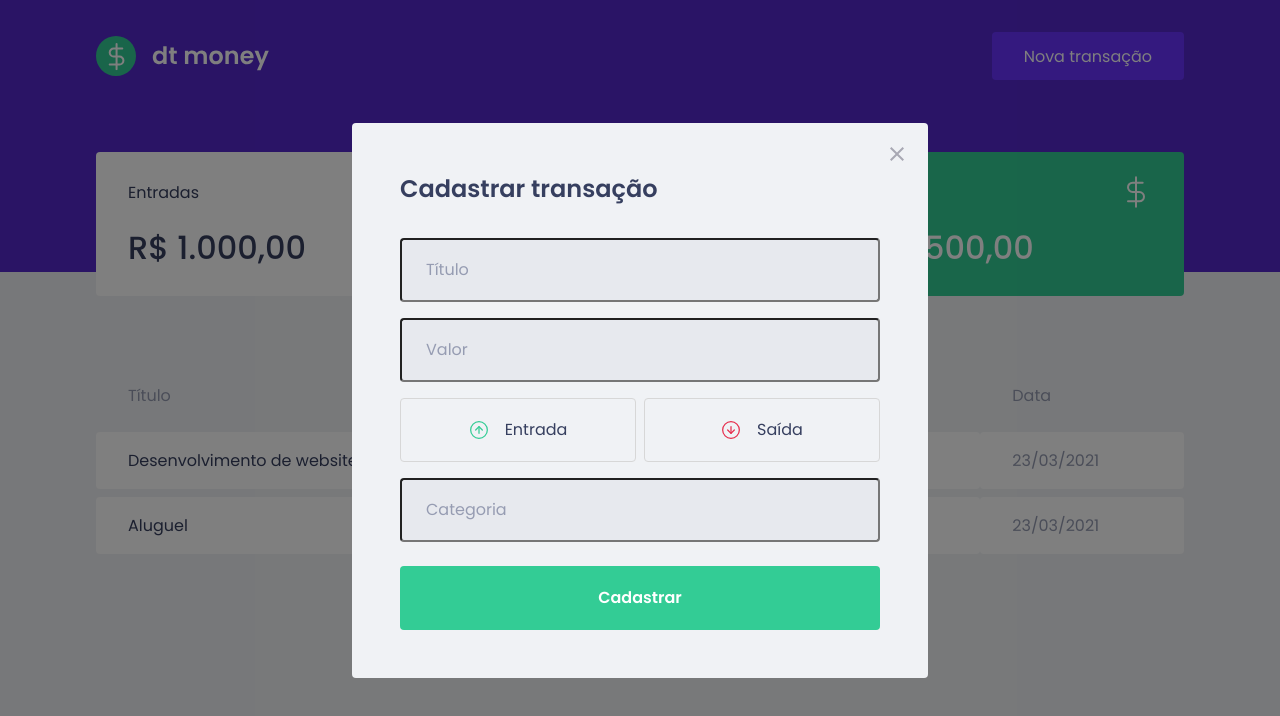
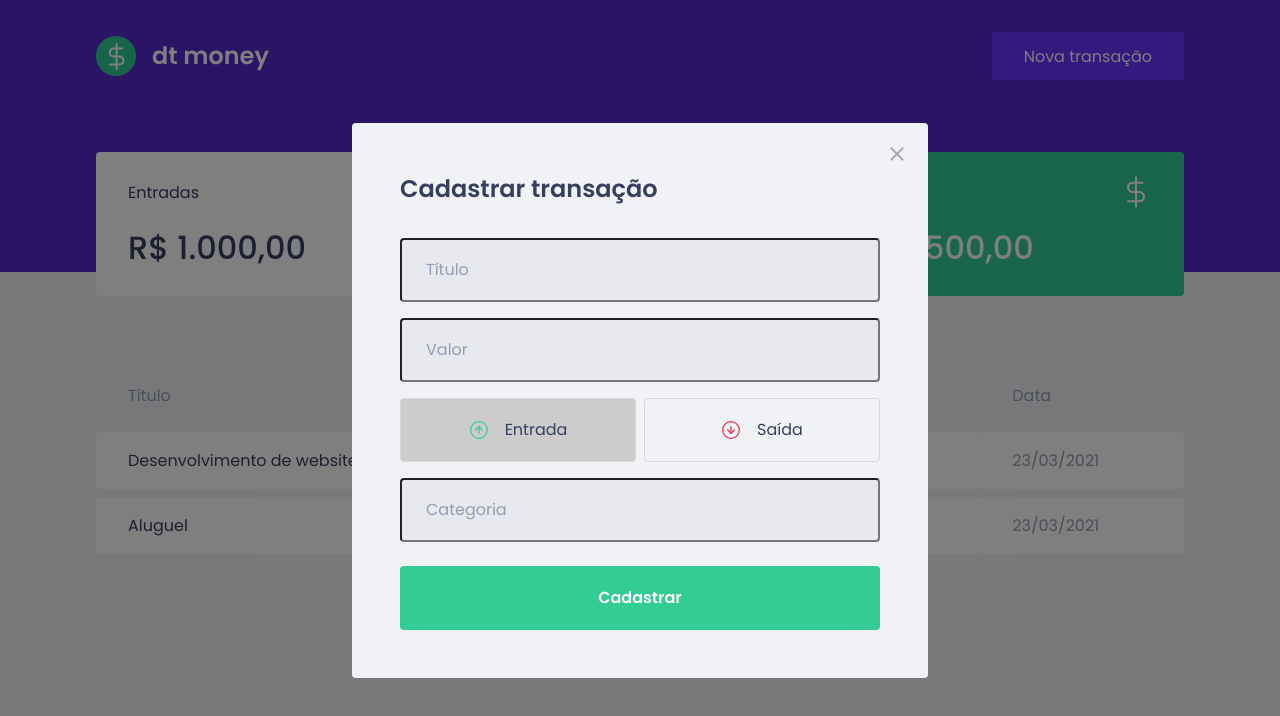
Before and after one commit to RodrigoSaantos/dtmoney, a React (Create React App) app: page / in a window 1280 px wide. Both pictures are taken after a click on the button "Nova transação". Shown: the top 716 px of the page. Built offline with nearby package versions, Linux system fonts and the light colour scheme; no server answers; what miragejs would draw is missing.

Commit message:
Buttons working

```diff
--- a/src/components/NewTransactionModal/index.tsx
+++ b/src/components/NewTransactionModal/index.tsx
@@ -1,5 +1,6 @@
 import Modal from "react-modal";
-import { Container, TransactionTypeContainer } from "./styles";
+import { useState } from "react";
+import { Container, TransactionTypeContainer, RadioBox } from "./styles";
 import closeImg from "../../assets/fechar.svg";
 import incomeImg from "../../assets/entradas.svg";
 import outcomeImg from "../../assets/saídas.svg";
@@ -13,6 +14,8 @@
   isOpen,
   onRequestClose,
 }: NewTransactionModalProps) {
+  const [type, setType] = useState("deposit");
+
   return (
     <Modal
       isOpen={isOpen}
@@ -35,15 +38,27 @@
         <input type="number" placeholder="Valor" />
 
         <TransactionTypeContainer>
-          <button type="button">
+          <RadioBox
+            type="button"
+            isActive={type === "deposit"}
+            onClick={() => {
+              setType("deposit");
+            }}
+          >
             <img src={incomeImg} alt="Entradas" />
             <span>Entrada</span>
-          </button>
+          </RadioBox>
 
-          <button type="button">
+          <RadioBox
+            type="button"
+            isActive={type === "withdraw"}
+            onClick={() => {
+              setType("withdraw");
+            }}
+          >
             <img src={outcomeImg} alt="Saídas" />
             <span>Saída</span>
-          </button>
+          </RadioBox>
         </TransactionTypeContainer>
         <input placeholder="Categoria" />
 
--- a/src/components/NewTransactionModal/styles.ts
+++ b/src/components/NewTransactionModal/styles.ts
@@ -52,13 +52,18 @@
   display: grid;
   grid-template-columns: 1fr 1fr;
   gap: 0.5rem;
+`;
 
-  button {
+interface RadioBoxProps {
+  isActive: boolean;
+}
+
+export const RadioBox = styled.button<RadioBoxProps>`
   height: 4rem;
   border: 1px solid #d7d7d7;
   border-radius: 0.25rem;
 
-    background: transparent;
+  background: ${(props) => (props.isActive ? "#ccc" : "transparent")};
 
   display: flex;
   align-items: center;
@@ -81,5 +86,4 @@
     font-size: 1rem;
     color: var(--text-title);
   }
-  }
 `;
```
Lines whose indentation alone changed are shown as unchanged.
